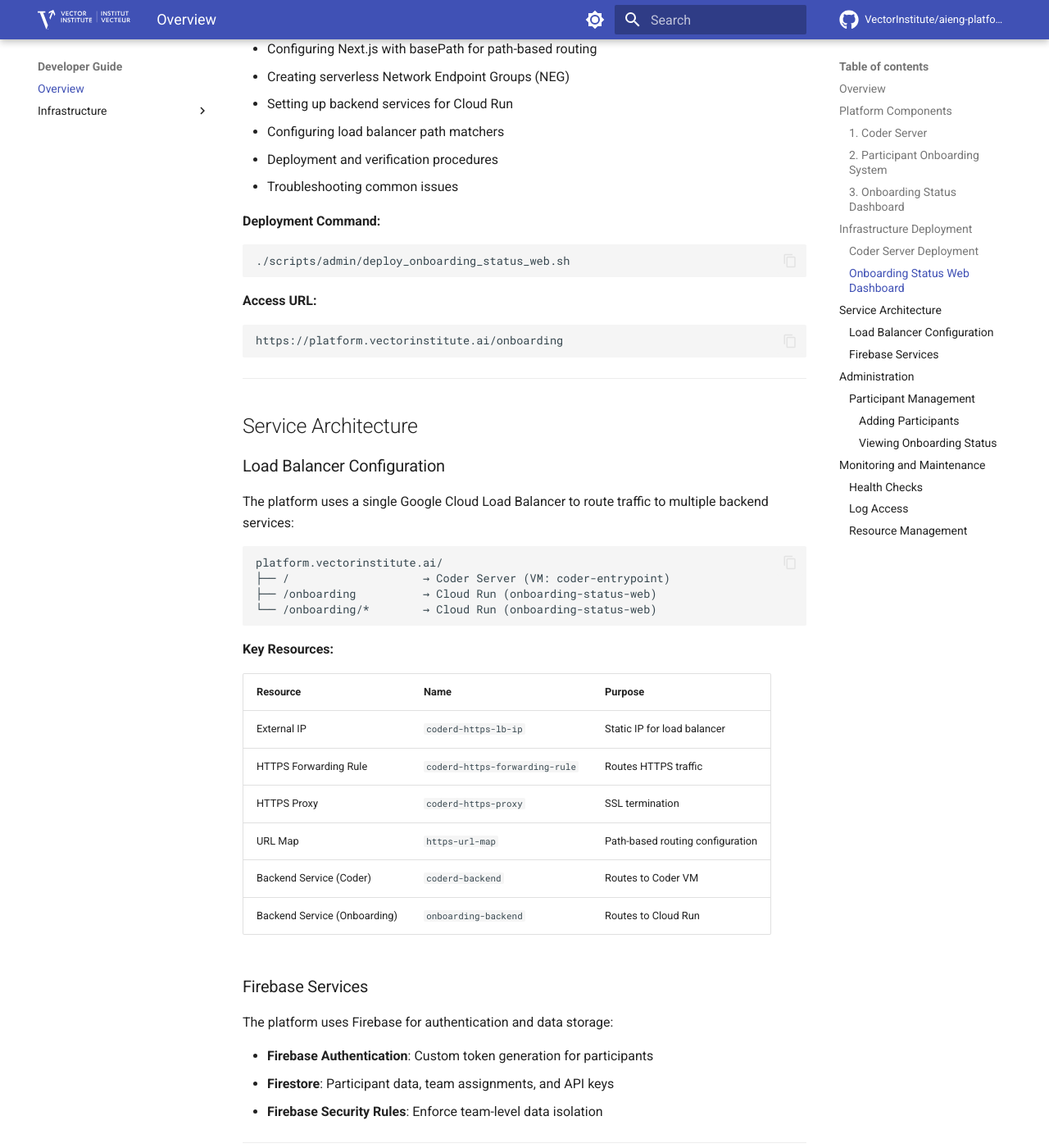
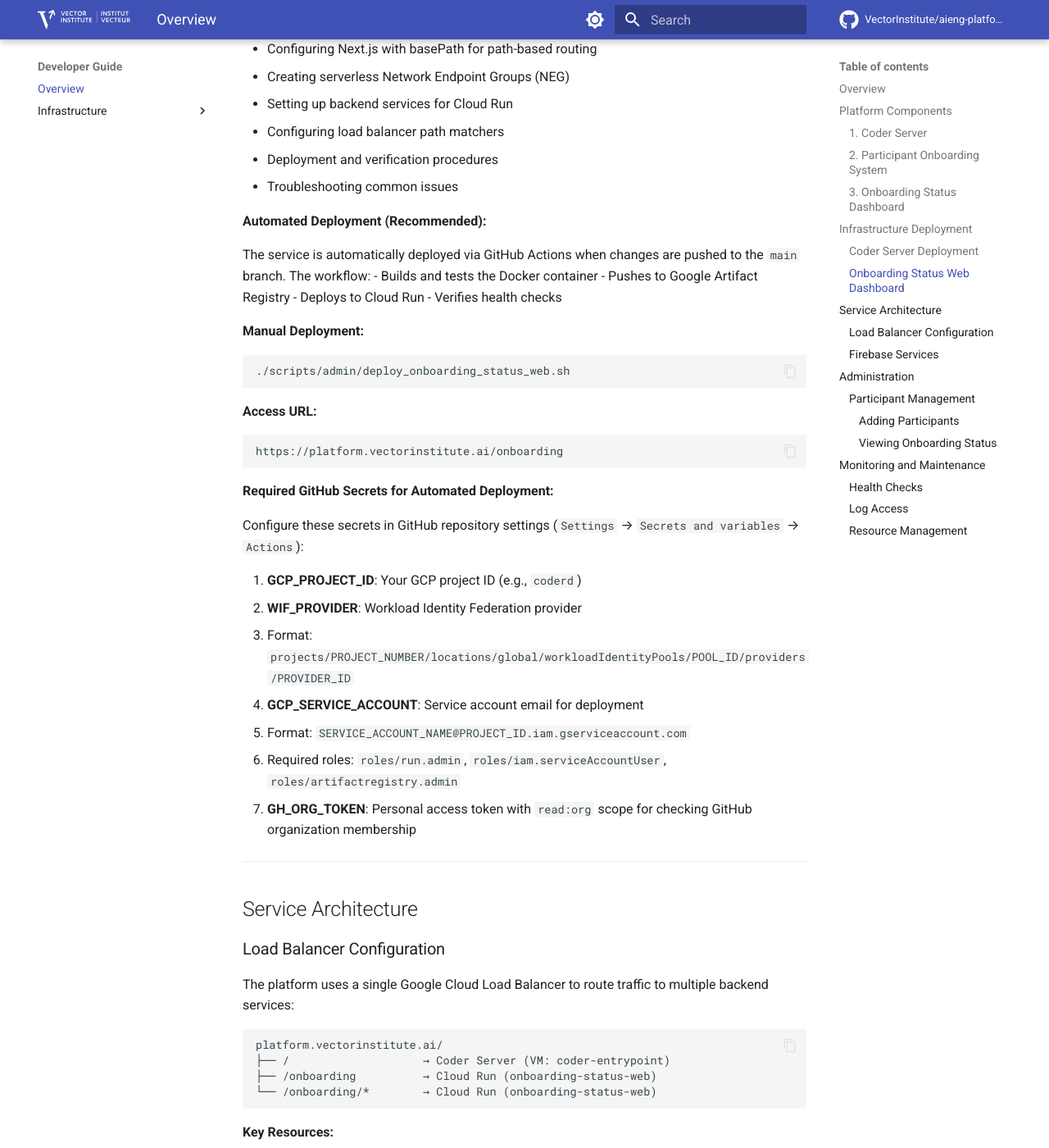
Before and after one commit to VectorInstitute/aieng-platform, an MkDocs documentation site: the page built from docs/developer_guide.md, in a window 1280 px wide and 1400 px high, scrolled down 1610 px. Shown: the whole window at 82% size. Built offline with MkDocs 1.6.1 and Material for MkDocs 9.7.7, drawn with Linux system fonts in a browser that asks for light colours; comment, search, counter and statistics services are not loaded.

Commit message:
Automate deployment of onboarding dashboard

````diff
--- a/docs/developer_guide.md
+++ b/docs/developer_guide.md
@@ -58,7 +58,15 @@
 - Deployment and verification procedures
 - Troubleshooting common issues
 
-**Deployment Command:**
+**Automated Deployment (Recommended):**
+
+The service is automatically deployed via GitHub Actions when changes are pushed to the `main` branch. The workflow:
+- Builds and tests the Docker container
+- Pushes to Google Artifact Registry
+- Deploys to Cloud Run
+- Verifies health checks
+
+**Manual Deployment:**
 ```bash
 ./scripts/admin/deploy_onboarding_status_web.sh
 ```
@@ -67,6 +75,18 @@
 ```
 https://platform.vectorinstitute.ai/onboarding
 ```
+
+**Required GitHub Secrets for Automated Deployment:**
+
+Configure these secrets in GitHub repository settings (`Settings` → `Secrets and variables` → `Actions`):
+
+1. **GCP_PROJECT_ID**: Your GCP project ID (e.g., `coderd`)
+2. **WIF_PROVIDER**: Workload Identity Federation provider
+   - Format: `projects/PROJECT_NUMBER/locations/global/workloadIdentityPools/POOL_ID/providers/PROVIDER_ID`
+3. **GCP_SERVICE_ACCOUNT**: Service account email for deployment
+   - Format: `SERVICE_ACCOUNT_NAME@PROJECT_ID.iam.gserviceaccount.com`
+   - Required roles: `roles/run.admin`, `roles/iam.serviceAccountUser`, `roles/artifactregistry.admin`
+4. **GH_ORG_TOKEN**: Personal access token with `read:org` scope for checking GitHub organization membership
 
 ---
 
````
Also changed, not shown: 2 other files.
